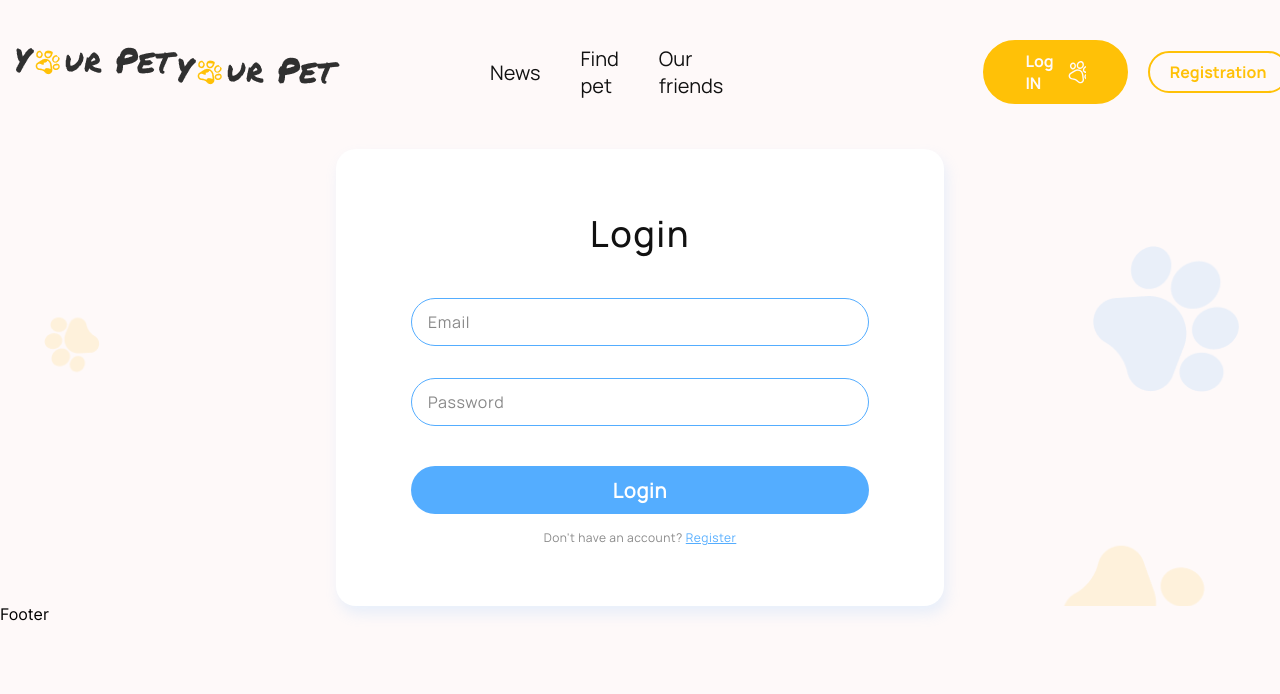
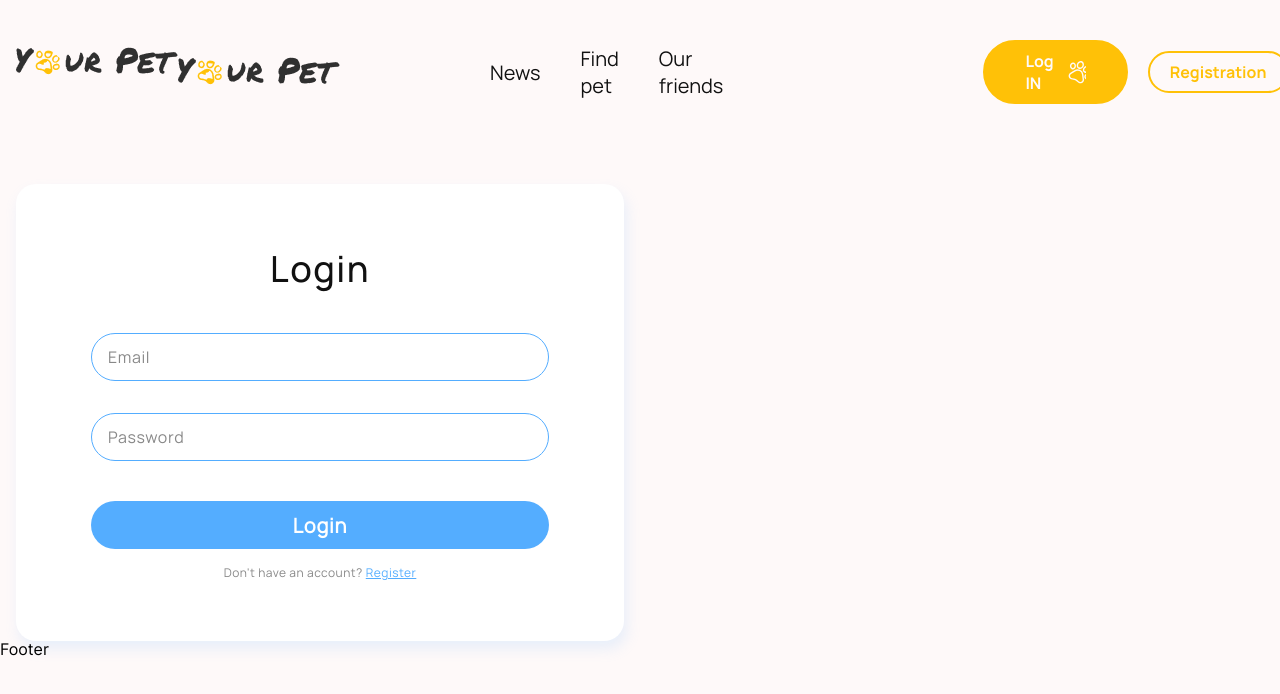
Before and after one commit to leprecoin112/yourpet_frontend, a React (Create React App) app: page /login in a window 1280 px wide. Shown: the top 694 px of the page. Built offline with nearby package versions, Linux system fonts and the light colour scheme.

Commit message:
fix section

```diff
--- a/src/pages/LoginPage/LoginPage.jsx
+++ b/src/pages/LoginPage/LoginPage.jsx
@@ -1,15 +1,12 @@
 import AuthForm from '../../shared/components/AuthForm';
-import {
-  FormWrapper,
-  FormTitle,
-  RedirectLink,
-  Link,
-  PageContainer,
-} from './LoginPage.styled';
+import { FormWrapper, FormTitle, RedirectLink, Link } from './LoginPage.styled';
+import Section from '../../shared/components/Section/Section';
+import Container from '../../shared/components/Container/Container';
 
 const RegisterPage = () => {
   return (
-    <PageContainer>
+    <Section>
+      <Container>
         <FormWrapper>
           <FormTitle>Login</FormTitle>
           <AuthForm isLogin />
@@ -18,7 +15,8 @@ const RegisterPage = () => {
             <Link to="/register">Register</Link>
           </RedirectLink>
         </FormWrapper>
-    </PageContainer>
+      </Container>
+    </Section>
   );
 };
 
--- a/src/pages/LoginPage/LoginPage.styled.jsx
+++ b/src/pages/LoginPage/LoginPage.styled.jsx
@@ -1,22 +1,6 @@
 import styled from '@emotion/styled';
 import { NavLink } from 'react-router-dom';
-
-const PageContainer = styled.div`
-  display: flex;
-  justify-content: center;
-  align-items: center;
-  padding-top: 44px;
-  @media screen and (min-width: ${({ theme }) => theme.breakpoints.tablet}) {
-    padding-top: 80px;
-  }
-  @media screen and (min-width: ${({ theme }) => theme.breakpoints.desktop}) {
-    padding-top: 45px;
-  }
-`;
 const FormWrapper = styled.div`
-  display: flex;
-  flex-direction: column;
-  width: 280px;
   padding: 40px 12px;
   background-color: ${({ theme }) => theme.colors.white};
   box-shadow: ${({ theme }) => theme.boxShadows.main};
@@ -60,4 +44,4 @@ const Link = styled(NavLink)`
   text-decoration-line: underline;
   color: ${({ theme }) => theme.colors.blue};
 `;
-export { PageContainer, FormWrapper, FormTitle, RedirectLink, Link };
+export { FormWrapper, FormTitle, RedirectLink, Link };
--- a/src/shared/SharedLayout/SharedLayout.jsx
+++ b/src/shared/SharedLayout/SharedLayout.jsx
@@ -1,27 +1,21 @@
-import Section from "./../components/Section/Section";
-import Container from "./../components/Container/Container";
-import { Suspense, Fragment } from "react";
-import { Routes } from "react-router-dom";
-import Header from "../components/Header/Header";
+import Section from './../components/Section/Section';
+import Container from './../components/Container/Container';
+import { Suspense, Fragment } from 'react';
+import { Routes } from 'react-router-dom';
+import Header from '../components/Header/Header';
 
 const SharedLayout = ({ children }) => {
   return (
     <Fragment>
       <header>
-        <Section>
         <Container>
           <Header />
         </Container>
-        </Section>
       </header>
       <main>
-        <Section>
-          <Container>
         <Suspense fallback={<p>Loading...</p>}>
           <Routes>{children}</Routes>
         </Suspense>
-          </Container>
-        </Section>
       </main>
       <footer>
         <p>Footer</p>
--- a/src/shared/components/Container/Container.styled.jsx
+++ b/src/shared/components/Container/Container.styled.jsx
@@ -1,6 +1,7 @@
 import styled from '@emotion/styled';
 
 const Wrapper = styled.div`
+  margin: 0 auto;
   padding: 0 ${({ theme }) => theme.space[2] * 5 + 'px'};
 
   @media screen and (min-width: ${({ theme }) => theme.breakpoints.mobile}) {
--- a/src/shared/components/Section/Section.styled.jsx
+++ b/src/shared/components/Section/Section.styled.jsx
@@ -1,19 +1,8 @@
 import styled from '@emotion/styled';
-import backgroundMob from '../../images/background/bg-mobile.1x.png.png';
-import backgroundTab from '../../images/background/bg-tablet.1x.png.png';
-import backgroundDesk from '../../images/background/bg-desktop.1x.png.png';
 const Wrapper = styled.section`
-  display: flex;
-  justify-content: center;
-  align-items: center;
-  background-size: cover;
-  width: 100vw;
-  background-image: url(${backgroundMob});
-  @media screen and (min-width: ${({ theme }) => theme.breakpoints.mobile}) {
-    background-image: url(${backgroundTab});
-  }
-  @media screen and (min-width: ${({ theme }) => theme.breakpoints.desktop}) {
-    background-image: url(${backgroundDesk});
+  padding-top: 40px;
+  @media screen and (min-width: ${({ theme }) => theme.breakpoints.tablet}) {
+    padding-top: 80px;
   }
 `;
 
```
Lines whose indentation alone changed are shown as unchanged.
